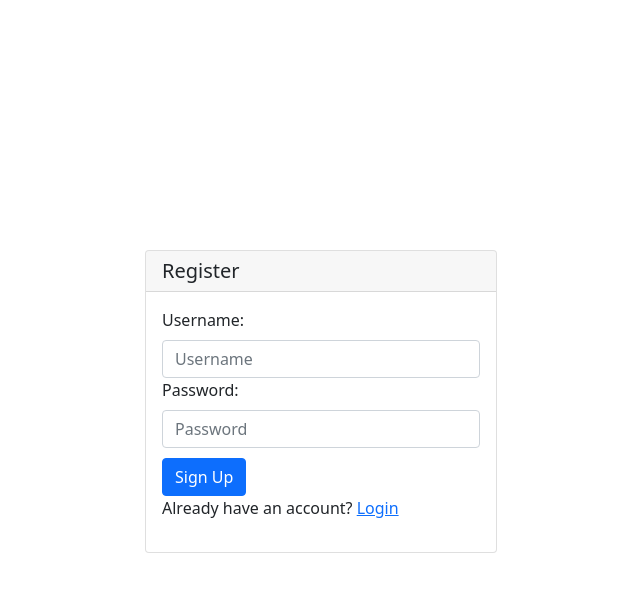
After one commit to Saumya8/XSS-Vunerable-Board, a Flask app: page /signup in a window 1280 px wide. The commit adds this page. Shown: the top 592 px of the page, without its empty margins (319-959 px from the left). Run offline with Flask 2, Linux system fonts and the light colour scheme.

Commit message:
Added Authentication: Signup Login Logout Profile

```diff
--- a/ajax/app.py
+++ b/ajax/app.py
@@ -1,10 +1,19 @@
-from flask import Flask, render_template, request
+#from db import add_user
+from flask import Flask, render_template, request, url_for,redirect, flash, Response
 import db
+import sqlite3
+from werkzeug.security import generate_password_hash, check_password_hash
+from flask_login import LoginManager, UserMixin, login_required, login_user, logout_user, current_user
+#from forms import LoginForm
+#from forms import LoginForm
 
 app=Flask(__name__)
+import os
+SECRET_KEY = os.urandom(32)
+app.config['SECRET_KEY'] = SECRET_KEY
 
-
-
+login_manager = LoginManager(app)
+login_manager.login_view = "login"
 
 @app.route("/")
 def search():
@@ -19,6 +28,148 @@ def c():
     posts = db.get_posts()
     return render_template('posts.html',posts=posts)
 
+@app.route("/profile")
+def success():
+    if current_user.is_authenticated:
+        print("logged into Profile")
+        return render_template('profile.html')
+    else:
+        flash("First login")
+        return render_template('login.html')
+
+class User(UserMixin):
+    #def __init__(self, email, password):
+    def __init__(self, *args):
+        #super().__init__()
+        #self.id = id
+        #self.name = name
+        if(len(args) == 2):
+            self.email = args[0]
+            #self.name = args[0]
+            self.password = args[1]
+            self.authenticated = False
+        else:
+            self.id = args[0]
+            self.email = args[1]
+            #self.name = args[1]
+            self.password = args[2]
+            self.authenticated = False
+        self.name = self.email
+        #self.name = list({self.email})[0].split('@')[0]
+    def is_active(self):
+        return self.is_active()
+    def is_anonymous(self):
+         return False
+    def is_authenticated(self):
+         return self.authenticated
+    def is_active(self):
+         return True
+    def get_id(self):
+         return self.id
+    def get_email(self):
+        return self.email
+    def authenticate(self):
+        self.authenticated = True
+
+@login_manager.user_loader
+def load_user(user_id):
+   conn = sqlite3.connect('database.db')
+   curs = conn.cursor()
+   curs.execute("SELECT * from users where user_id = (?)",[user_id])
+   lu = curs.fetchone()
+   if lu is None:
+      return None
+   else:
+        u = User(int(lu[0]), lu[1], lu[2])
+        #u.authenticate()
+        return u
+
+@app.route('/logout')
+@login_required
+def logout():
+    print("on logout page")
+    if(current_user.is_authenticated):
+        logout_user()
+        print("loggout")
+        flash("Logout successful. Login again")
+    else:
+        print("not logged in")
+        flash("You need to login first.")
+    return redirect(url_for('login'))
+
+@app.route("/signup", methods=['GET','POST'])
+def signup():
+    print("start signup")
+    if request.method == 'POST':
+        #creating a default email for non-null
+        email = "S"; password ="S"; print("input start")
+        email = request.form['username']
+        password = request.form['password'];    print("got input")
+        conn = sqlite3.connect('database.db');  print("db successfully loaded!")
+        curs = conn.cursor()
+        curs.execute("SELECT email FROM users where email = (?)",[email])
+        valemail = curs.fetchone();             print("fetched user")
+        if valemail is not None:
+            print("user already exists")
+            flash('This Email ID is already registered. Please use login')
+        elif email != "S" and password != "S":
+            #db.add_user(email, password)
+            #new_user = User(email=email, password=password)#password=generate_password_hash(password, method='sha256'))
+            conn.execute('INSERT OR IGNORE INTO users (email, password) VALUES(?,?)', (email,password)); conn.commit()
+            print("user added"); flash('Signup successfully '+ str(email) + '. Now Login')
+            return redirect(url_for('login'))
+        else:
+            flash('Signup unsuccessfully, email or password is blank'); print("signup failed")
+        #new_user = User(email='xyz@gmail.com', password='xyz123')#password=generate_password_hash('password', method='sha256'))
+        #db.session.add(new_user); db.session.commit()
+    else:
+        print("not post?")
+        #return render_template('signup.html')
+    return render_template('signup.html')
+
+@app.route("/login", methods=['GET','POST'])
+def login():
+
+    #db.add_user('xyz@gmail.com', 'xyz123')
+    if current_user.is_authenticated:
+        flash("Oops. Already Logged in. Logout First")
+        return redirect(url_for('search'))
+
+    if request.method == 'POST':
+        print("take input")
+        email = request.form['username']
+        password = request.form['password']
+        #print(request.form.get('remember'))
+        rem = request.form.get('remember')
+        if rem is not None:
+            remember = True
+        else:
+            remember = False
+        #print(remember)
+        print("got input")
+
+        conn = sqlite3.connect('database.db');          print("db loaded")
+        curs = conn.cursor()
+        curs.execute("SELECT * FROM users where email = (?)",[email])
+        valemail = curs.fetchone()
+        if valemail is None:
+            flash("Email entered isn't registered yet. Click on register")
+            print("Unregistered Email")
+            #raise ValidationError('This Email ID is not registered. Please register before login')
+        else:
+            user = list(valemail)
+            Us = load_user(user[0])
+            #check_password_hash(user.password, password) #for hashing
+            if(email == Us.email) and password == Us.password:
+                login_user(Us, remember=remember)
+                print("login Successfull")
+                Umail = list({email})[0].split('@')[0]
+                flash('Logged in successfully '+Umail)
+                redirect(url_for('search'))
+            else:
+                print("login unsuccessfull")
+                flash('Login Unsuccessfull. Wrong password')
+    return render_template('login.html',title='Login')
 
 
 if __name__ == "__main__":
--- /dev/null
+++ b/ajax/static/css/styles_sign.css
@@ -0,0 +1,12 @@
+#login{
+    margin: auto;
+    width: 22rem;
+}
+
+#root{
+    margin-top: 250px;
+}
+
+#btn{
+    margin-top: 10px;
+}
--- /dev/null
+++ b/ajax/templates/signup.html
@@ -0,0 +1,91 @@
+<!DOCTYPE html>
+{% autoescape false %}
+<html>
+  <head lang="en">
+  <meta charset="UTF-8">
+  <title>Oh no!</title>
+
+
+    <link rel="stylesheet" href="/static/css/styles_sign.css">
+
+    <link href="https://cdn.jsdelivr.net/npm/bootstrap@5.0.2/dist/css/bootstrap.min.css" rel="stylesheet" integrity="sha384-EVSTQN3/azprG1Anm3QDgpJLIm9Nao0Yz1ztcQTwFspd3yD65VohhpuuCOmLASjC" crossorigin="anonymous">
+  </head>
+<body>
+    <div id="root">
+        <div id="login" class="card">
+            <h5 class="card-header">Register</h5>
+            <div class="card-body">
+                <div>
+                    {% if current_user.is_authenticated %}
+                        <h8>Hi {{ current_user.email }}! You are already logged in</h8>
+                        <p><a id="anc" href="/logout">Logout</a> or check your <a id="anc" href="/profile">Profile</a></p>
+                    {% endif %}
+                </div>
+                <form method="POST" action="/signup" class="">
+                    {% with messages = get_flashed_messages() %}
+                        {% if messages %}
+                            {% for message in messages %}
+                                <h9>{{ message }}</h9>
+                            {% endfor %}
+                        {% endif %}
+                    {% endwith %}
+
+                    <div class="form-group">
+                        <label class="form-label">Username:</label>
+                        <input name="username" placeholder="Username" type="text" class="form-control" value="">
+                    </div>
+                    <div class="form-group">
+                        <label class="form-label">Password:</label>
+                        <input name="password" placeholder="Password" type="password" class="form-control" value="">
+                    </div>
+                    <button id="btn" type="submit" class="btn btn-primary">Sign Up</button>
+                    <p>Already have an account?  <a id="anc" href="/login">Login</a></p>
+                </form>
+            </div>
+        </div>
+    </div>
+
+
+
+    <script src="https://cdn.jsdelivr.net/npm/bootstrap@5.0.2/dist/js/bootstrap.bundle.min.js" integrity="sha384-MrcW6ZMFYlzcLA8Nl+NtUVF0sA7MsXsP1UyJoMp4YLEuNSfAP+JcXn/tWtIaxVXM" crossorigin="anonymous"></script>
+</body>
+{% endautoescape %}
+</html>
+<!--<!DOCTYPE html>
+{% autoescape false %}
+<html>
+  <head lang="en">
+  <meta charset="UTF-8">
+  <title>Oh no!</title>
+
+
+    <link rel="stylesheet" href="/static/css/styles_sign.css">
+
+    <link href="https://cdn.jsdelivr.net/npm/bootstrap@5.0.2/dist/css/bootstrap.min.css" rel="stylesheet" integrity="sha384-EVSTQN3/azprG1Anm3QDgpJLIm9Nao0Yz1ztcQTwFspd3yD65VohhpuuCOmLASjC" crossorigin="anonymous">
+  </head>
+<body>
+    <div id="root">
+        <div id="signup" class="card">
+            <h5 class="card-header">Sign Up</h5>
+            <div class="card-body">
+                <form method="POST" action="/" class="">
+                    <div class="form-group">
+                        <label class="form-label">Email:</label>
+                        <input name="username" placeholder="Username" type="text" class="form-control">
+                    </div>
+                    <div class="form-group">
+                        <label class="form-label">Password:</label>
+                        <input name="password" placeholder="Password" type="password" class="form-control">
+                    </div>
+                    <button id="btn" type="submit" class="btn btn-primary">Sign Up</button>
+                </form>
+            </div>
+        </div>
+    </div>
+
+
+
+    <script src="https://cdn.jsdelivr.net/npm/bootstrap@5.0.2/dist/js/bootstrap.bundle.min.js" integrity="sha384-MrcW6ZMFYlzcLA8Nl+NtUVF0sA7MsXsP1UyJoMp4YLEuNSfAP+JcXn/tWtIaxVXM" crossorigin="anonymous"></script>
+</body>
+{% endautoescape %}
+</html>-->
```
Also changed, not shown: ajax/db.py (+26 -4 lines), ajax/static/css/styles_login.css (added, +12 -0 lines), ajax/templates/login.html (added, +52 -0 lines), ajax/templates/profile.html (added, +34 -0 lines), ajax/templates/search.html (+28 -2 lines).
